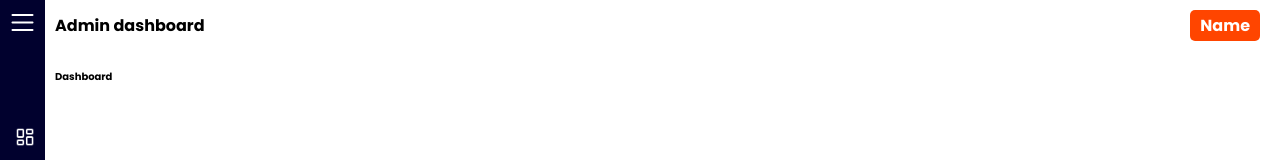
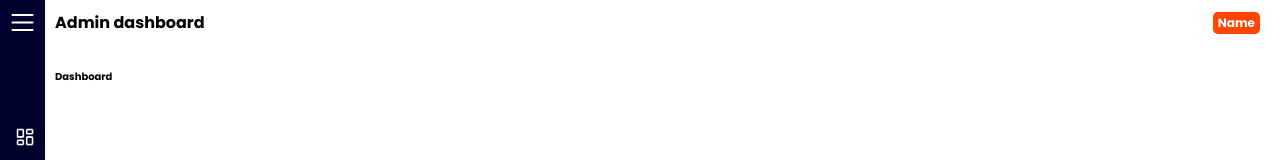
Before and after one commit to Mrvasanth93/dashboard, a React (Vite) app: page /gigs in a window 1280 px wide. Shown: the top 160 px of the page. Built offline with nearby package versions, Linux system fonts and the light colour scheme.

Commit message:
18-04-2025

```diff
--- a/src/Compononts/Nav.css
+++ b/src/Compononts/Nav.css
@@ -63,7 +63,8 @@
 }
 .profile{
     background-color: orangered;
-    padding: 3px 10px;
+    padding: 2px 5px;
     color: white;
     border-radius: 5px;
+    font-size: 12px;
 }
```
